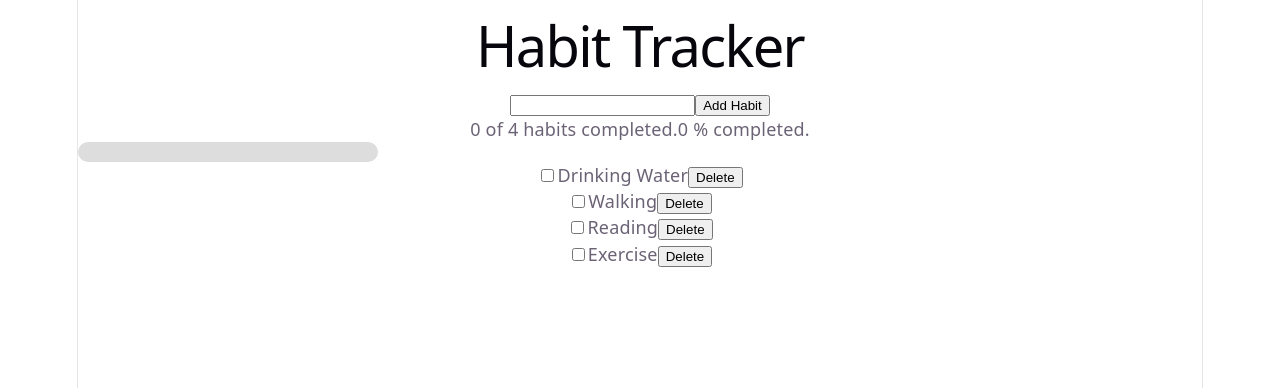
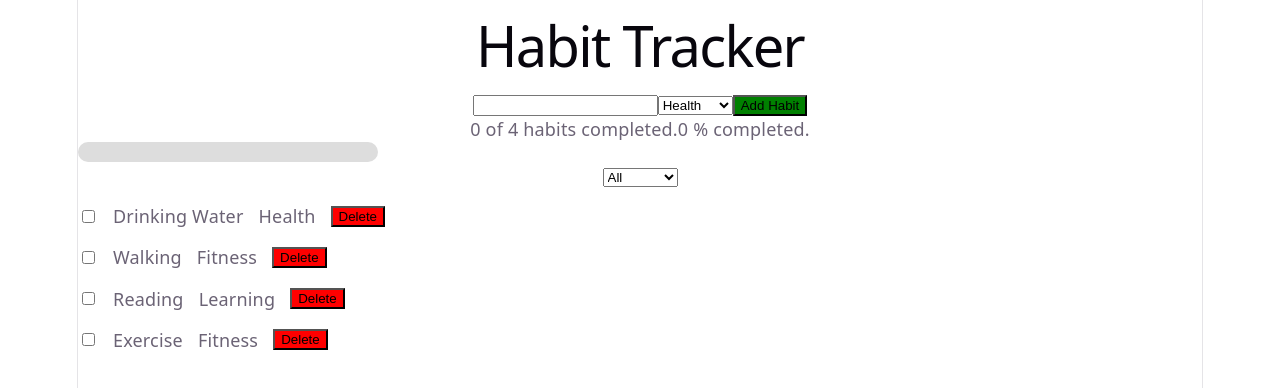
Before and after one commit to Mumbinyaguthii/Habit-Tracker, a React (Vite) app: page / in a window 1280 px wide. Shown: the top 388 px of the page. Built offline with nearby package versions, Linux system fonts and the light colour scheme.

Commit message:
added date and some css

```diff
--- a/src/App.jsx
+++ b/src/App.jsx
@@ -2,21 +2,58 @@ import { useState } from "react";
 
 const App = () => {
   const [habits, setHabits] = useState([
-    { id: 1, name: "Drinking Water", completed: false },
-    { id: 2, name: "Walking", completed: false },
-    { id: 3, name: "Reading", completed: false },
-    { id: 4, name: "Exercise", completed: false },
+    {
+      id: 1,
+      name: "Drinking Water",
+      completed: false,
+      completedDates: [],
+      category: "Health",
+    },
+    {
+      id: 2,
+      name: "Walking",
+      completed: false,
+      completedDates: [],
+      category: "Fitness",
+    },
+    {
+      id: 3,
+      name: "Reading",
+      completed: false,
+      completedDates: [],
+      category: "Learning",
+    },
+    {
+      id: 4,
+      name: "Exercise",
+      completed: false,
+      completedDates: [],
+      category: "Fitness",
+    },
   ]);
+
+  const today = new Date().toISOString().split("T")[0];
 
   const toggleHabit = (id) => {
     setHabits(
       habits.map((habit) =>
-        habit.id === id ? { ...habit, completed: !habit.completed } : habit,
+        habit.id === id
+          ? {
+              ...habit,
+              completed: !habit.completed,
+
+              completedDates: habit.completed
+                ? habit.completedDates.filter((date) => date !== today)
+                : [...habit.completedDates, today],
+            }
+          : habit,
       ),
     );
   };
 
   const [newHabit, setNewHabit] = useState("");
+  const [category, setCategory] = useState("Health");
+  const [filterCategory, setFilterCategory] = useState("All");
 
   const addHabit = () => {
     if (newHabit.trim() === "") return;
@@ -25,10 +62,13 @@ const App = () => {
       id: Date.now(),
       name: newHabit,
       completed: false,
+      completedDates: [],
+      category: category,
     };
 
     setHabits([...habits, habit]);
     setNewHabit("");
+    setCategory("Health");
   };
 
   const deleteHabit = (id) => {
@@ -51,8 +91,16 @@ const App = () => {
         value={newHabit}
         onChange={(e) => setNewHabit(e.target.value)}
       />
+      <select value={category} onChange={(e) => setCategory(e.target.value)}>
+        <option value="Health">Health</option>
+        <option value="Fitness">Fitness</option>
+        <option value="Personal">Personal</option>
+        <option value="Learning">Learning</option>
+      </select>
 
-      <button onClick={addHabit}>Add Habit</button>
+      <button className="add" onClick={addHabit}>
+        Add Habit
+      </button>
 
       <p>
         {completedHabits.length} of {habits.length} habits completed.
@@ -67,16 +115,30 @@ const App = () => {
         ></div>
       </div>
 
+      <select
+        value={filterCategory}
+        onChange={(e) => setFilterCategory(e.target.value)}
+      >
+        <option value="All">All</option>
+        <option value="Health">Health</option>
+        <option value="Fitness">Fitness</option>
+        <option value="Personal">Personal</option>
+        <option value="Learning">Learning</option>
+      </select>
+
       {habits.map((habit) => (
-        <div key={habit.id}>
+        <div className="habit-item" key={habit.id}>
           <input
             type="checkbox"
             checked={habit.completed}
             onChange={() => toggleHabit(habit.id)}
           />
           <span>{habit.name}</span>
+          <span>{habit.category}</span>
 
-          <button onClick={() => deleteHabit(habit.id)}>Delete</button>
+          <button className="del" onClick={() => deleteHabit(habit.id)}>
+            Delete
+          </button>
         </div>
       ))}
     </div>
--- a/src/index.css
+++ b/src/index.css
@@ -124,3 +124,19 @@ code {
   border-radius: 10px;
   transition: width 0.3s ease;
 }
+
+.habit-item {
+  display: flex;
+  align-items: center;
+  gap: 15px;
+  margin-top: 15px;
+}
+
+.add {
+  background: green;
+  gap: 10px;
+}
+
+.del {
+  background: red;
+}
```
